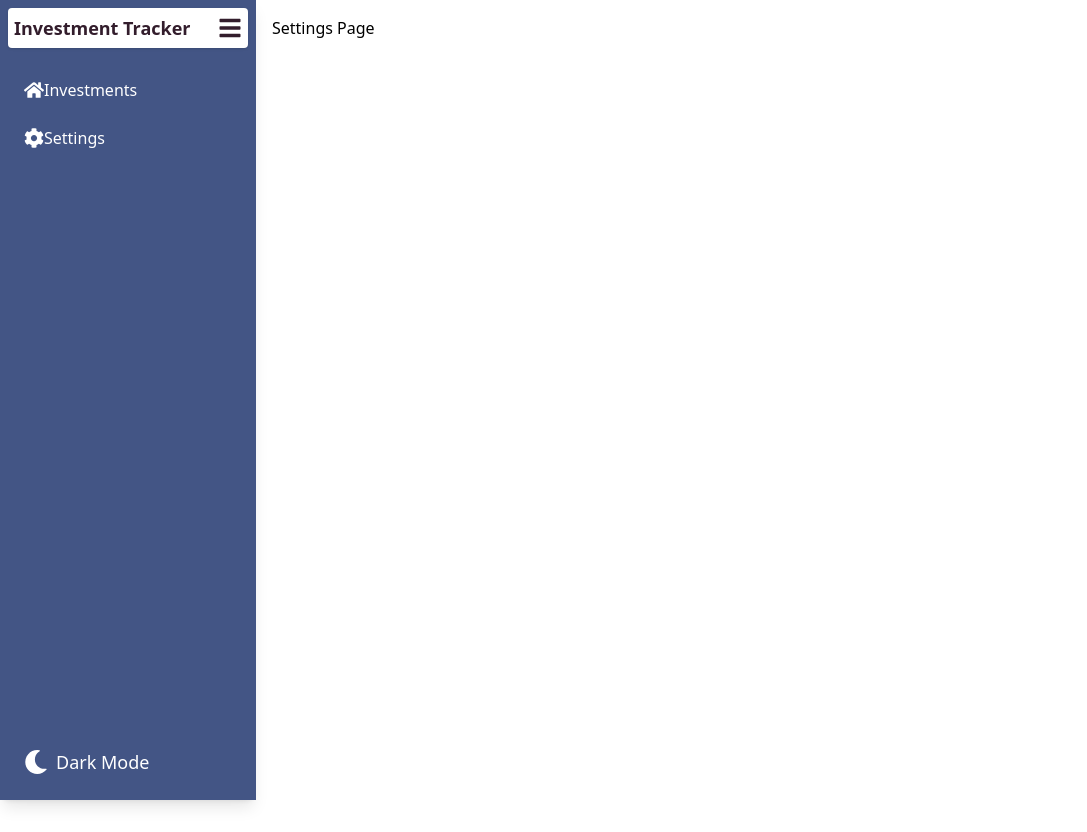
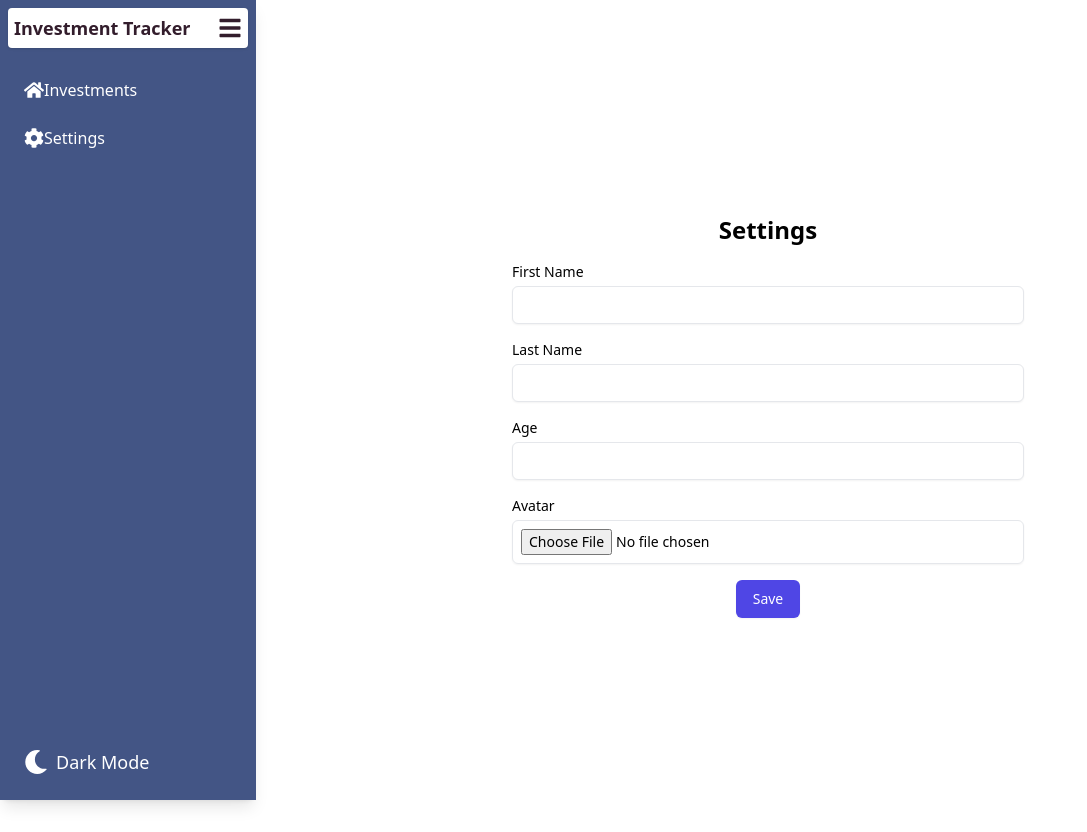
Before and after one commit to RosenGeorgievvv/investment-tracker-tool, a React (Create React App) app: page /settings in a window 1280 px wide. Shown: the whole page, without its empty margins (0-1087 px from the left). Before the commit the page ends 800 px from the top, so only its background shows below. Built offline with nearby package versions, Linux system fonts and the light colour scheme.

Commit message:
Update Settings.jsx

```diff
--- a/src/pages/Settings.jsx
+++ b/src/pages/Settings.jsx
@@ -1,7 +1,70 @@
+import { useState, useEffect } from "react";
+import axios from "axios";
+
+const userId = "424e8f2e-0148-431c-82fe-d5742b3ad6cd";
+
 const Settings = () => {
-  return <h1>
-    Settings Page
-  </h1>;
+  const [user, setUser] = useState({
+    firstName: "",
+    lastName: "",
+    age: "",
+    avatarURL: "",
+  });
+
+  return (
+    <div className="flex items-center justify-center min-h-screen p-4">
+      <div className="max-w-lg w-full">
+        <h2 className="text-2xl font-bold mb-4 text-center">Settings</h2>
+        <form  className="space-y-4">
+          <div>
+            <label className="block text-sm font-medium text-black-700">First Name</label>
+            <input
+              type="text"
+              name="firstName"
+              value={user.firstName}
+
+              className="mt-1 block w-full p-2 border border-black-300 rounded-md shadow-sm focus:ring-indigo-500 focus:border-indigo-500 sm:text-sm"
+            />
+          </div>
+          <div>
+            <label className="block text-sm font-medium text-black-700">Last Name</label>
+            <input
+              type="text"
+              name="lastName"
+              value={user.lastName}
+
+              className="mt-1 block w-full p-2 border border-black-300 rounded-md shadow-sm focus:ring-indigo-500 focus:border-indigo-500 sm:text-sm"
+            />
+          </div>
+          <div>
+            <label className="block text-sm font-medium text-black-700">Age</label>
+            <input
+              type="number"
+              name="age"
+              value={user.age}
+              className="mt-1 block w-full p-2 border border-black-300 rounded-md shadow-sm focus:ring-indigo-500 focus:border-indigo-500 sm:text-sm"
+            />
+          </div>
+          <div>
+            <label className="block text-sm font-medium text-black-700">Avatar</label>
+            <input
+              type="file"
+              className="mt-1 block w-full p-2 border border-black-300 rounded-md shadow-sm focus:ring-indigo-500 focus:border-indigo-500 sm:text-sm"
+            />
+            {user.avatarURL && <img src={user.avatarURL} alt="Avatar" className="mt-2 w-32 h-32 rounded-full mx-auto" />}
+          </div>
+          <div className="text-center">
+            <button
+              type="submit"
+              className="inline-flex justify-center py-2 px-4 border border-transparent shadow-sm text-sm font-medium rounded-md text-white bg-indigo-600 hover:bg-indigo-700 focus:outline-none focus:ring-2 focus:ring-offset-2 focus:ring-indigo-500"
+            >
+              Save
+            </button>
+          </div>
+        </form>
+      </div>
+    </div>
+  );
 };
 
 export default Settings;
```
